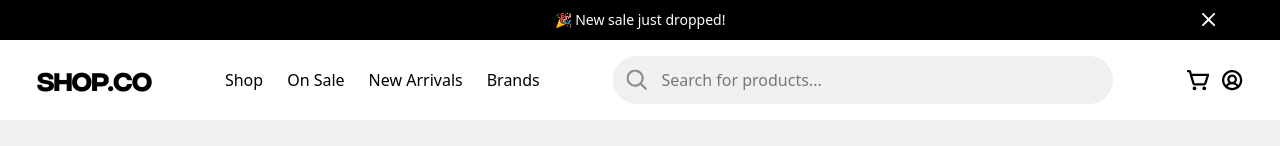
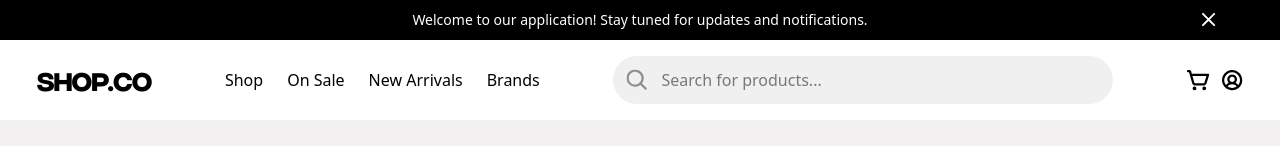
Before and after one commit to lukkshh/vuecommerce, a Vue app: page / in a window 1280 px wide. Shown: the top 146 px of the page. Built offline with nearby package versions, Linux system fonts and the light colour scheme.

Commit message:
make globalnotification composable

```diff
--- /dev/null
+++ b/public/api/globalNotification.json
@@ -0,0 +1,5 @@
+{
+  "viewed": false,
+  "message": "Welcome to our application! Stay tuned for updates and notifications.",
+  "date": "2025-11-16T00:00:00Z"
+}
--- a/src/components/GlobalNotification.vue
+++ b/src/components/GlobalNotification.vue
@@ -1,57 +1,19 @@
 <script setup lang="ts">
-import { ref } from "vue";
+import XIcon from "@/assets/ui/X.svg";
+import { useGlobalNotification } from "../composables/useGlobalNotification";
 
-import XIcon from "@/assets/ui/X.svg";
-
-const FAKE_FROM_API_DATE = "2025-11-02T15:00:00.000Z";
-
-interface Notification {
-  message: string;
-  viewed: boolean;
-  date: string;
-}
-
-const stored = localStorage.getItem("globalNotification");
-const parsed = stored ? JSON.parse(stored) : {};
-const globalNotification = ref<Notification>({
-  viewed: parsed.viewed ?? true,
-  message: parsed.message ?? "",
-  date: parsed.date ?? new Date().toISOString(),
-});
-
-const markAsViewed = () => {
-  globalNotification.value.viewed = true;
-  localStorage.setItem(
-    "globalNotification",
-    JSON.stringify(globalNotification.value)
-  );
-};
-
-if (
-  !parsed ||
-  !parsed.date ||
-  new Date(FAKE_FROM_API_DATE) > new Date(parsed.date)
-) {
-  globalNotification.value = {
-    viewed: false,
-    message: "🎉 New sale just dropped!",
-    date: FAKE_FROM_API_DATE,
-  };
-  localStorage.setItem(
-    "globalNotification",
-    JSON.stringify(globalNotification.value)
-  );
-}
+const { notification, markAsViewed } = useGlobalNotification();
 </script>
 
 <template>
   <div
-    v-if="!globalNotification.viewed"
+    v-if="!notification.viewed"
     class="w-full min-h-10 bg-black text-sm text-white flex items-center justify-between px-4 py-2 lg:justify-center relative"
   >
     <p class="max-w-[220px] md:max-w-none">
-      {{ globalNotification.message }}
+      {{ notification.message }}
     </p>
+
     <button @click="markAsViewed" class="absolute right-[5%] cursor-pointer">
       <XIcon />
     </button>
--- /dev/null
+++ b/src/composables/useGlobalNotification.ts
@@ -0,0 +1,62 @@
+import { ref, onMounted } from "vue";
+
+export interface Notification {
+  message: string;
+  viewed: boolean;
+  date: string;
+}
+
+const STORAGE_KEY = "globalNotification";
+
+const loadLocal = (): Notification | null => {
+  try {
+    const saved = localStorage.getItem(STORAGE_KEY);
+    return saved ? JSON.parse(saved) : null;
+  } catch {
+    return null;
+  }
+};
+
+const saveLocal = (data: Notification) => {
+  localStorage.setItem(STORAGE_KEY, JSON.stringify(data));
+};
+
+const isNewer = (d1: string, d2: string) => {
+  return new Date(d1) > new Date(d2);
+};
+
+const fetchRemote = async () => {
+  const res = await fetch("/api/globalNotification.json");
+  return (await res.json()) as Notification;
+};
+
+export const useGlobalNotification = () => {
+  const notification = ref<Notification>({
+    message: "",
+    viewed: true,
+    date: new Date().toISOString(),
+  });
+
+  const markAsViewed = () => {
+    notification.value.viewed = true;
+    saveLocal(notification.value);
+  };
+
+  onMounted(async () => {
+    const local = loadLocal();
+    const remote = await fetchRemote();
+
+    if (!local || isNewer(remote.date, local.date)) {
+      notification.value = remote;
+      saveLocal(remote);
+      return;
+    }
+
+    notification.value = local;
+  });
+
+  return {
+    notification,
+    markAsViewed,
+  };
+};
```
